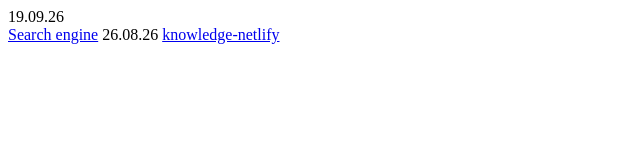
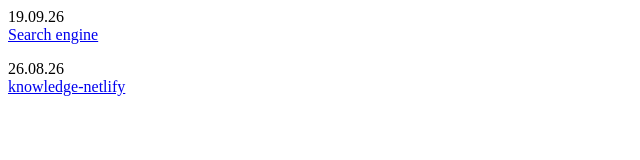
Before and after one commit to NULL-X9C/TireShop, a website: page index.html in a window 1280 px wide. Shown: the whole page, without its empty margins (0-640 px from the left). Drawn offline with Linux system fonts and the light colour scheme.

```diff
--- a/index.html
+++ b/index.html
@@ -12,8 +12,9 @@
     <span style="padding: 0px">
         19.09.26
     </span><br>
-    <a href="search-engine/index.html">Search engine</a>
-    26.08.26
+    <a href="search-engine/index.html">Search engine</a><br>
+    <p></p>26.08.26
+    <br>
     <a href="knowledge-netlify/index.html">knowledge-netlify</a>
 </div>
 </body>
```
